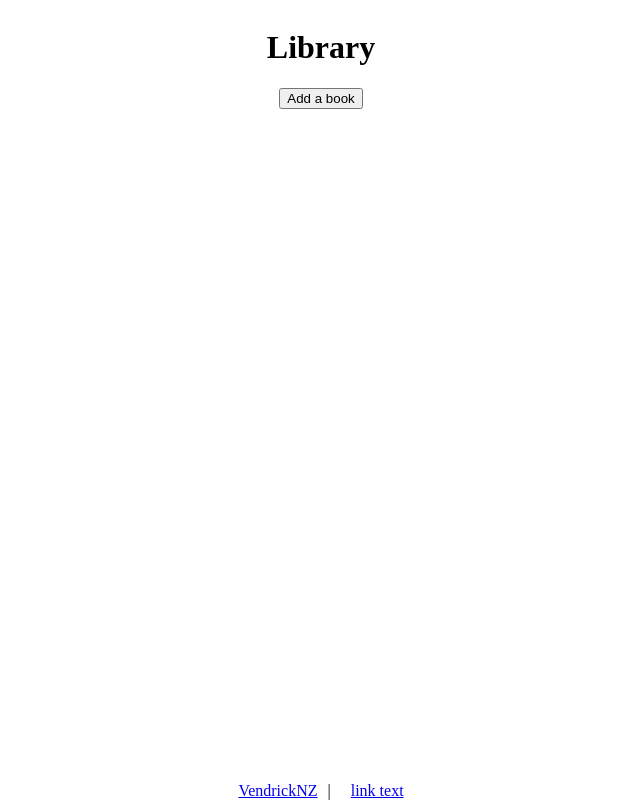
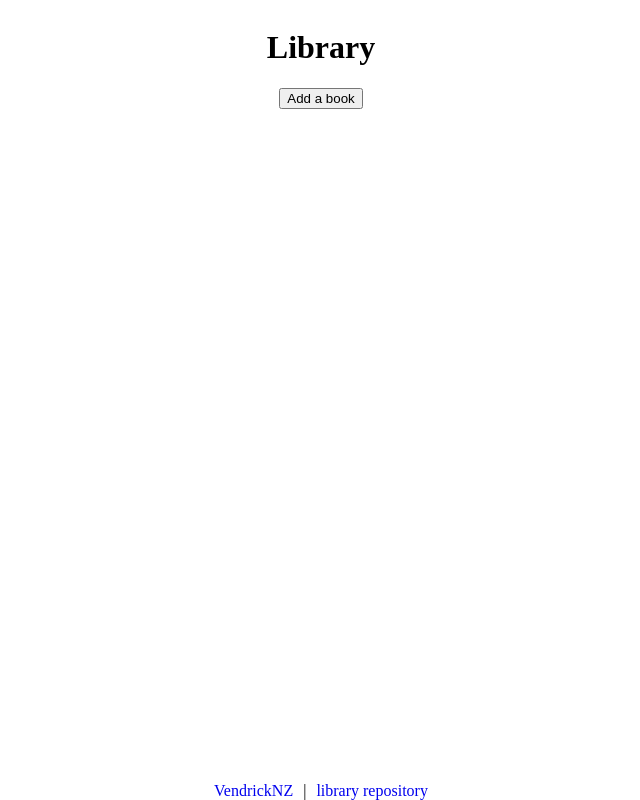
Before and after one commit to VendrickNZ/library, a plain HTML site: page index.html in a window 1280 px wide. Shown: the whole page, without its empty margins (319-959 px from the left). Drawn offline with Linux system fonts and the light colour scheme.

Commit message:
properly finished setup

```diff
--- a/index.html
+++ b/index.html
@@ -15,11 +15,8 @@
         <button id="add-book">Add a book</button>
     </div>
     <div class="footer">
-        <a href="https://github.com/VendrickNZ">VendrickNZ</a> | <a href=""library repository
+        <a href="https://github.com/VendrickNZ">VendrickNZ</a> | <a href="https://vendricknz.github.io/library/">library repository</a>
     </div>
 </body>
 <script src="script.js"></script>
 </html>
-
-
-<a href="url">link text</a>
--- a/styles.css
+++ b/styles.css
@@ -24,3 +24,7 @@ html {
     width: 100%;
     padding: var(--spacing-sm);
 }
+
+a {
+    text-decoration: none;
+}
```
